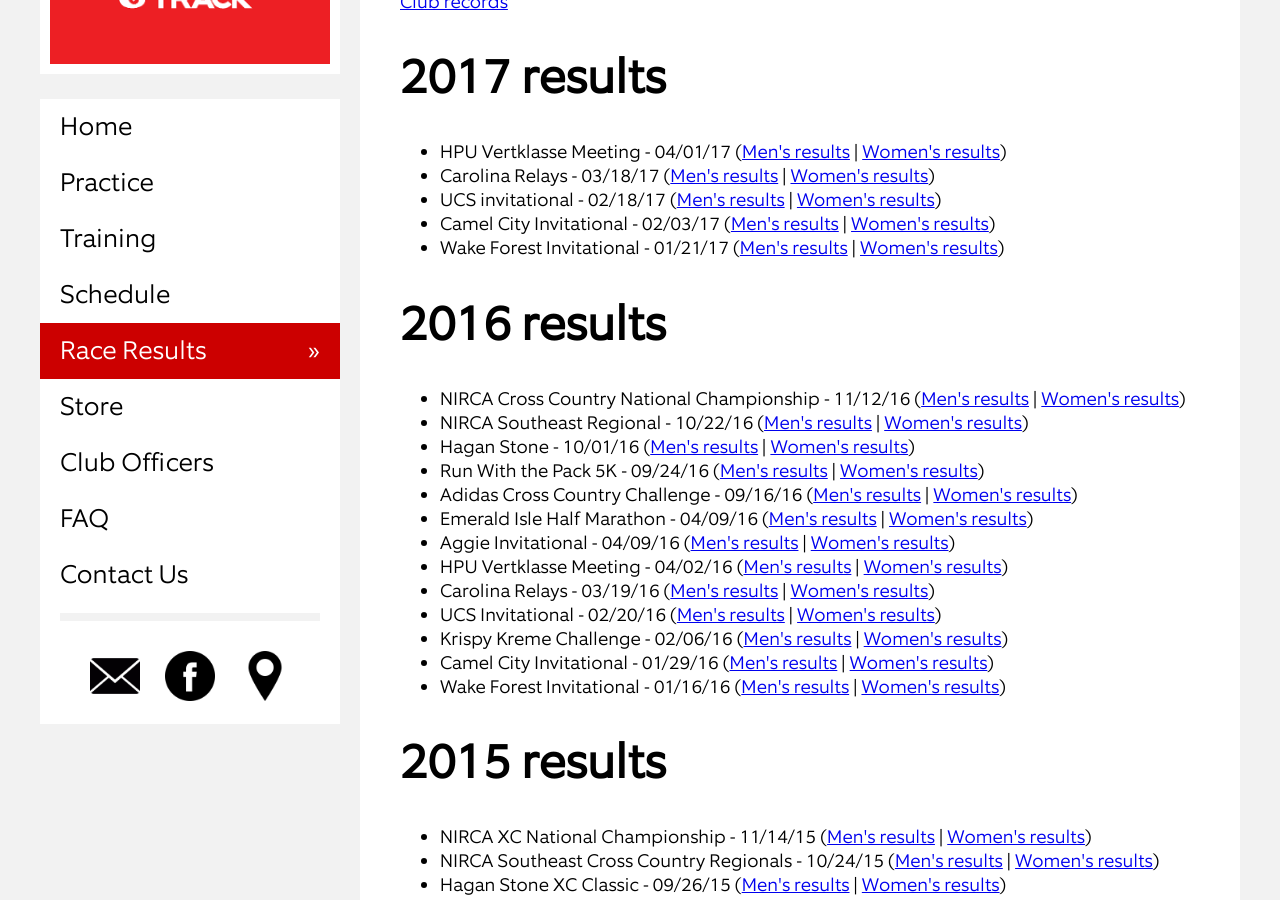
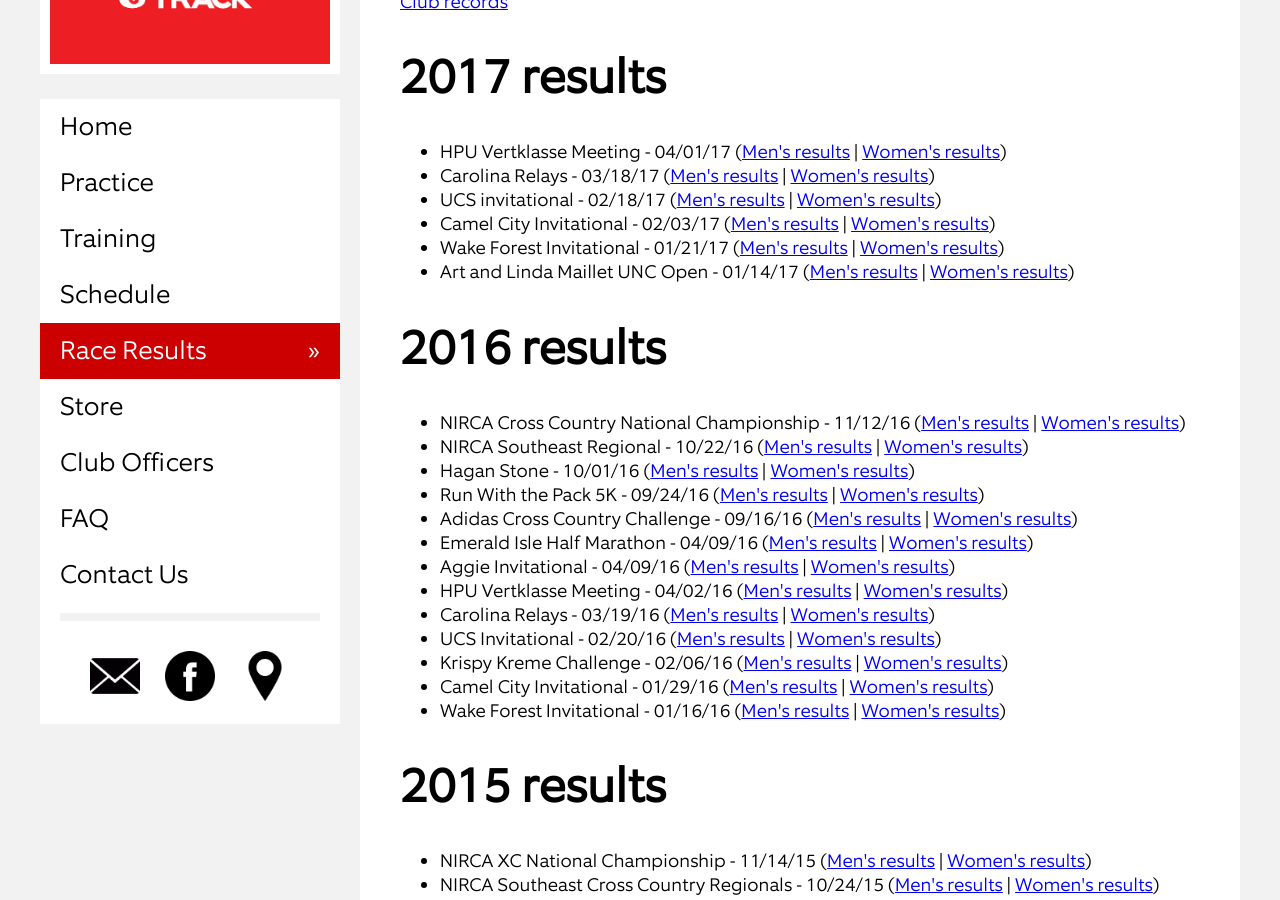
Before and after one commit to ncsuclubrunning/ncsuclubrunning.github.io, a Jekyll site: the page built from race-results/index.html, in a window 1280 px wide and 900 px high, scrolled down 404 px. Built offline with Jekyll 4.4.1, drawn with Linux system fonts in a browser that asks for light colours.

Commit message:
Found the Art and Linda UNC Open meet results

```diff
--- a/_data/race_results.yml
+++ b/_data/race_results.yml
@@ -12,6 +12,11 @@
 #  male_results_url: "!SITE_URL!/race-results/results/YYYY/XXXX-XX-XX-men.pdf"
 #  female_results_url: "!SITE_URL!/race-results/results/YYYY/XXXX-XX-XX-women.pdf"
 #  date: YYYY-MM-DD
+
+- name: "Art and Linda Maillet UNC Open"
+  male_results_url: "http://clubrunning.org/races/race_results.php?race=396"
+  female_results_url: "http://clubrunning.org/races/race_results.php?race=396"
+  date: 2017-01-14
 
 - name: "HPU Vertklasse Meeting"
   male_results_url: "http://clubrunning.org/races/race_results.php?race=396"
```
Also changed, not shown: 2 other files.
